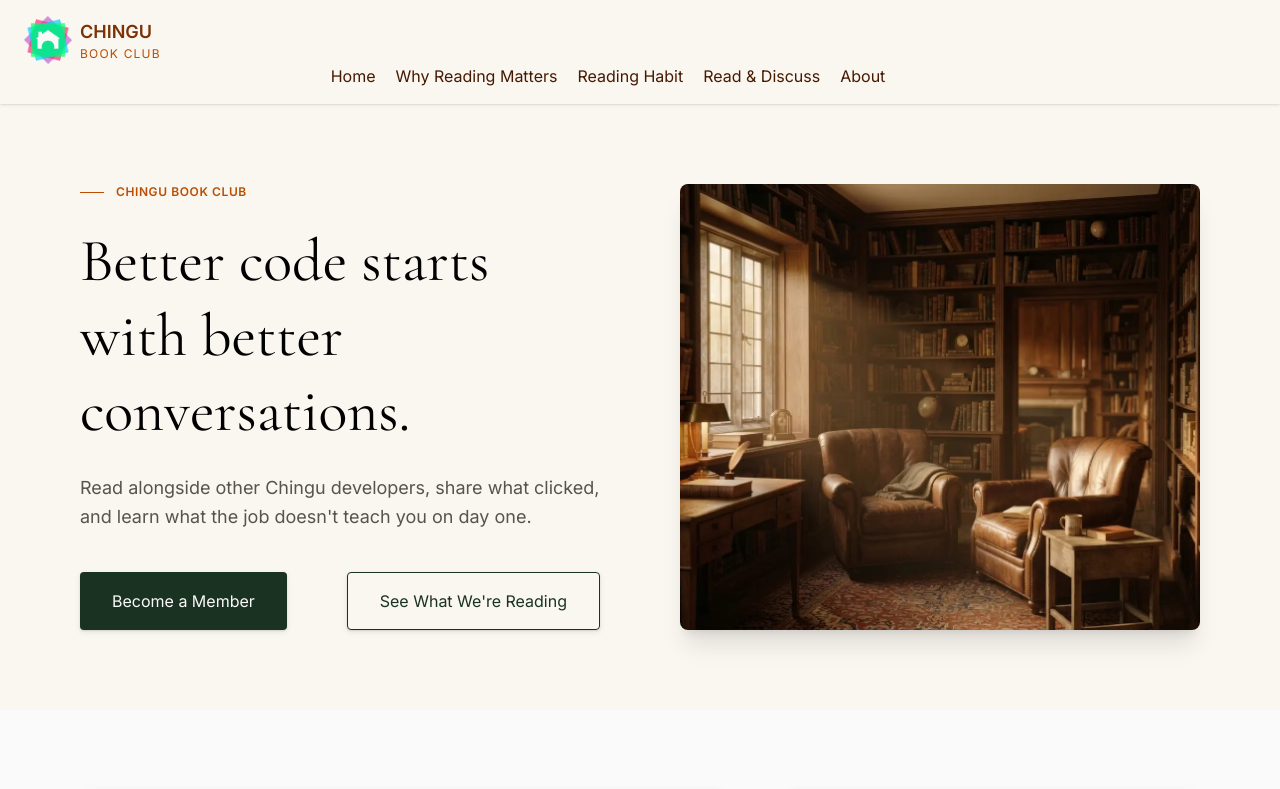
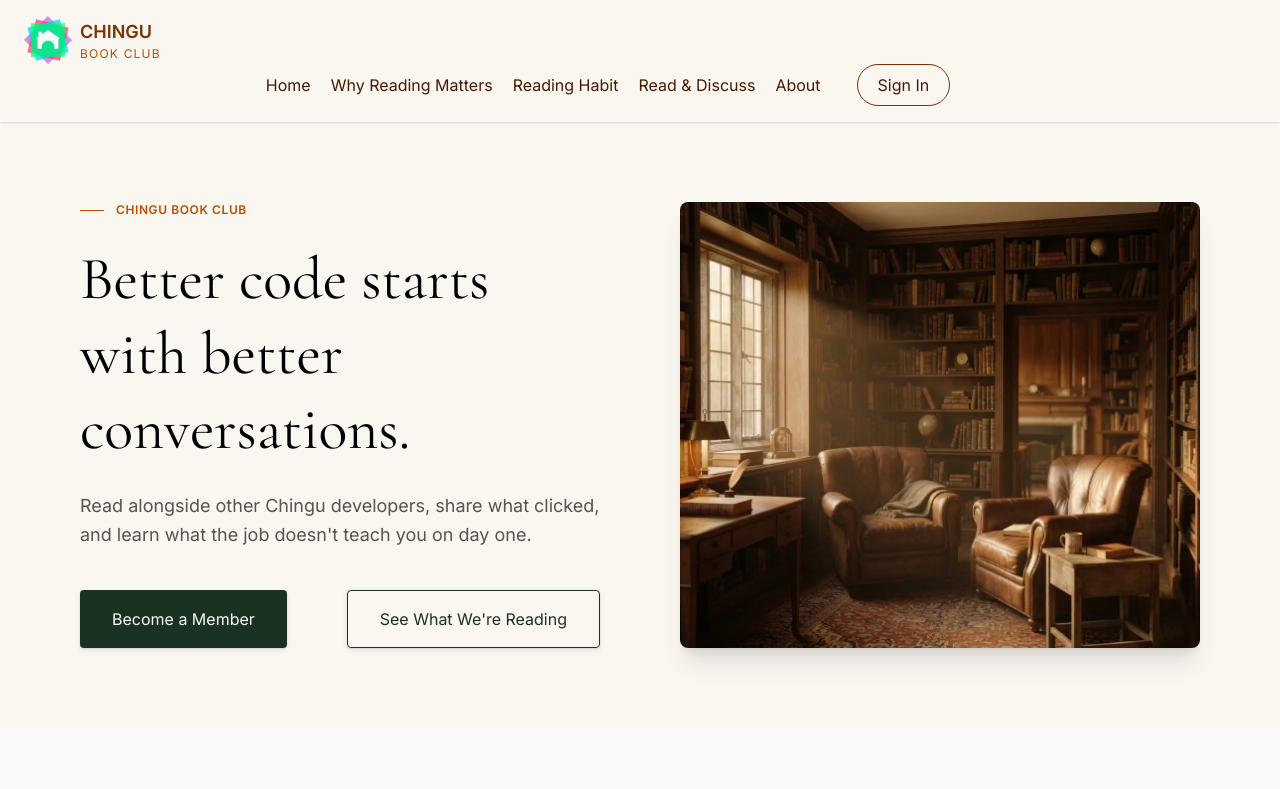
Before and after one commit to chingu-voyages/V62-tier3-team-34, an Angular app in the folder client/: page / in a window 1280 px wide. Shown: the top 789 px of the page. Built offline with nearby package versions, Linux system fonts and the light colour scheme.

Commit message:
add Sign In link to header navigation

```diff
--- a/client/src/app/header/header.html
+++ b/client/src/app/header/header.html
@@ -26,6 +26,15 @@
             whitespace-nowrap transition-colors duration-200">Read & Discuss</a>
             <a routerLink="/about" class="text-amber-950 hover:text-green-900
             whitespace-nowrap transition-colors duration-200">About</a>
+            <a  routerLink="/sign-in" class="hidden md:inline-flex items-center justify-center
+               rounded-full border border-amber-900
+               px-5 py-2 text-amber-950 font-medium
+               transition-all duration-300 ease-in-out
+               hover:bg-white hover:text-green-900
+               hover:shadow-md hover:-translate-y-0.5 ml-4"
+      >
+                Sign In
+            </a>
           </nav>
 
     </div>
```
